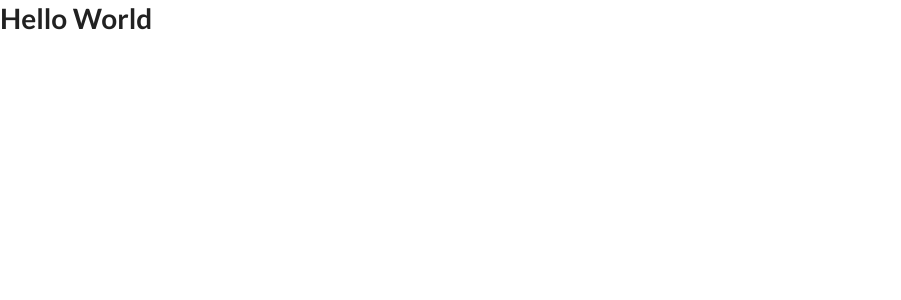
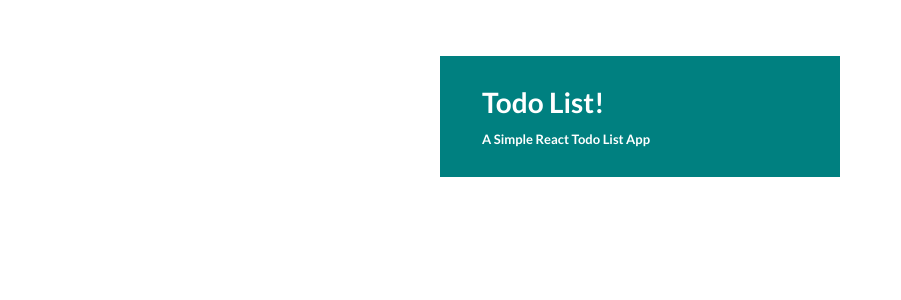
Before and after one commit to SheriefElnahas/Udemy-React-Colt-Project-6-Todo-List, a React (Vite) app: page / in a window 1280 px wide. Shown: the top 300 px of the page, without its empty margins (0-901 px from the left). Built offline with nearby package versions, Linux system fonts and the light colour scheme.

Commit message:
Header Component

```diff
--- /dev/null
+++ b/src/App.css
@@ -0,0 +1,6 @@
+.App {
+    background:teal;
+    width:400px;
+    margin:4rem auto;
+    color:#fff;
+}
--- a/src/App.jsx
+++ b/src/App.jsx
@@ -1,9 +1,10 @@
+import './App.css';
+import Header from "./components/Header";
+
 function App() {
-
-
   return (
     <div className="App">
-      <h1>Hello World</h1>
+      <Header />
     </div>
   )
 }
--- /dev/null
+++ b/src/components/Header.css
@@ -0,0 +1,13 @@
+.Header {
+    padding:2rem 3rem;
+}
+
+.Header h1 {
+    margin-bottom:0;
+}
+
+.Header p {
+    margin-top:10px;
+    font-weight: bold;
+    font-size:13px;
+}
--- /dev/null
+++ b/src/components/Header.jsx
@@ -0,0 +1,10 @@
+import './Header.css';
+
+function Header() {
+    return <header className="Header">
+        <h1>Todo List!</h1>
+        <p>A Simple React Todo List App</p>
+    </header>
+}
+
+export default Header;
```
